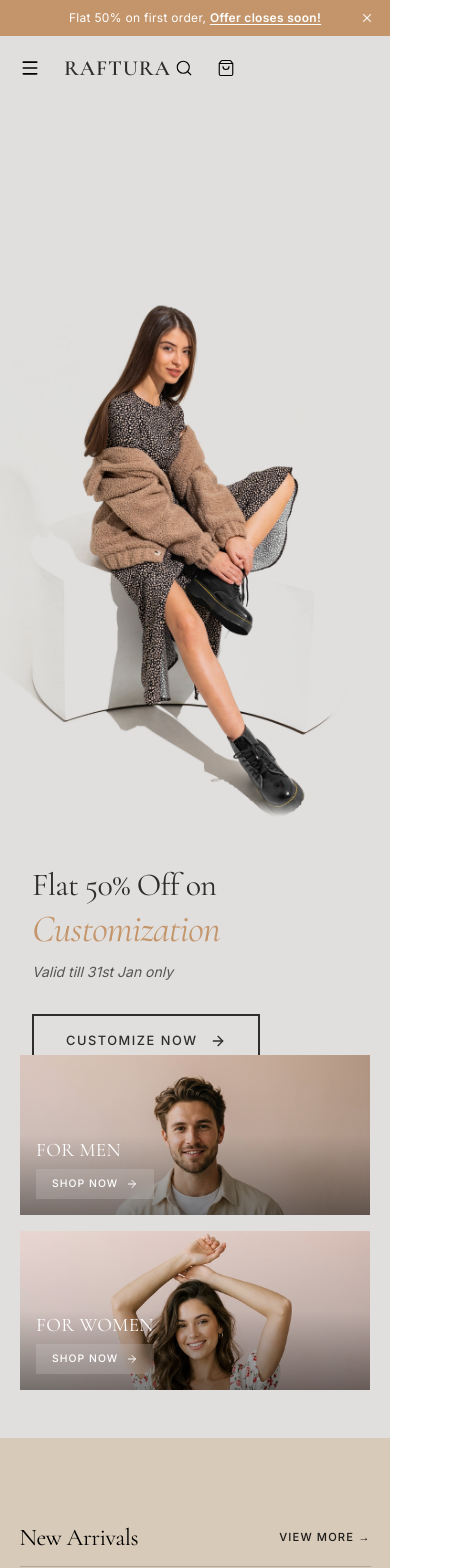
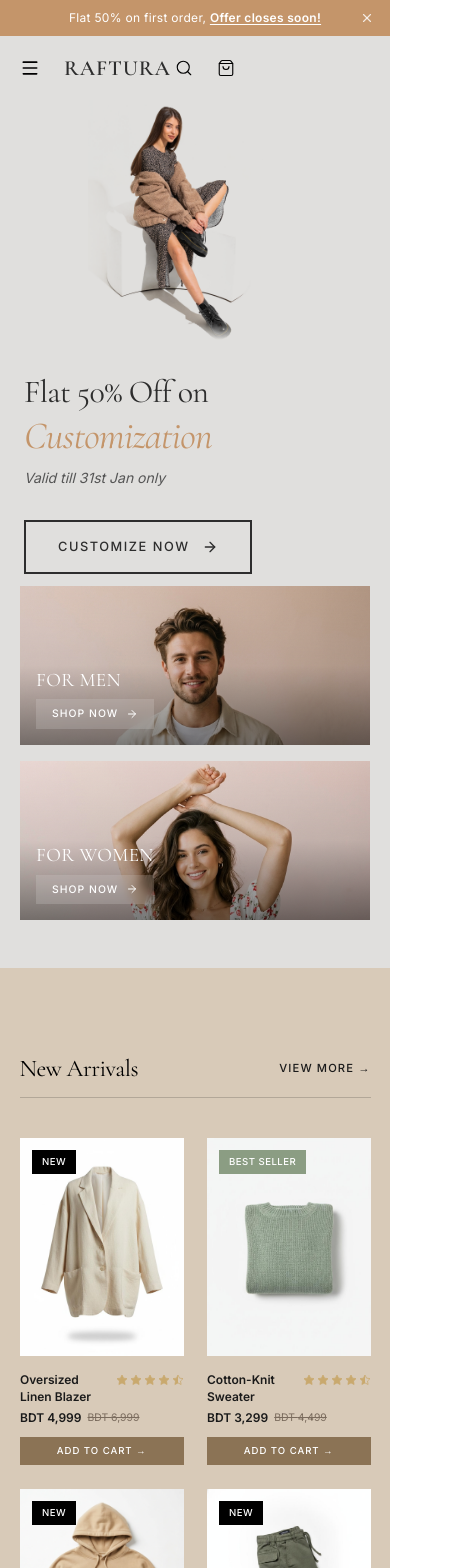
Before and after one commit to mushfiq-nehal/Raftura---Fashion-E-commerce-Frontend, a React (Vite) app: page / in a window 390 px wide. Shown: the top 1568 px of the page, 469 px wide, since content can reach past the window. Built offline with nearby package versions, Linux system fonts and the light colour scheme.

Commit message:
Product card responsiveness isue fixed

```diff
--- a/src/components/ProductCard.tsx
+++ b/src/components/ProductCard.tsx
@@ -75,39 +75,44 @@ export default function ProductCard({ product, className = '' }: ProductCardProp
       </Link>
 
       <div className="pt-1">
-        <div className="flex items-start justify-between gap-2 mb-1.5">
+        {/* Name + Stars — wrap on very narrow cards */}
+        <div className="flex items-start justify-between gap-1 mb-1">
           <Link
             to={`/product/${product.id}`}
-            className="font-semibold text-sm text-[#1A1A1A] leading-snug hover:text-[#8B9D83] transition-colors truncate"
+            className="font-semibold text-xs sm:text-sm text-[#1A1A1A] leading-snug hover:text-[#8B9D83] transition-colors line-clamp-2"
           >
             {product.name}
           </Link>
+          <div className="flex-shrink-0 pt-0.5">
             <StarRating rating={product.rating} />
           </div>
+        </div>
 
-        <p className="text-xs text-[#5C4F43] leading-relaxed mb-3 line-clamp-1">
+        {/* Description — hidden on very small screens to save space */}
+        <p className="hidden sm:block text-xs text-[#5C4F43] leading-relaxed mb-2 line-clamp-1">
           {product.description}
         </p>
 
-        <div className="flex items-center justify-between gap-2">
-          <div className="flex items-center gap-2 flex-shrink-0">
-            <span className="text-sm font-semibold text-[#1A1A1A]">
+        {/* Price row */}
+        <div className="flex items-center gap-1.5 mb-2 mt-1">
+          <span className="text-xs sm:text-sm font-semibold text-[#1A1A1A]">
             BDT {product.price.toLocaleString()}
           </span>
           {product.originalPrice > product.price && (
-              <span className="text-xs text-[#7A6B5D] line-through">
+            <span className="text-[0.65rem] sm:text-xs text-[#7A6B5D] line-through">
               BDT {product.originalPrice.toLocaleString()}
             </span>
           )}
         </div>
+
+        {/* Add to Cart — full width */}
         <button
           onClick={handleAddToCart}
-            className="flex-shrink-0 px-3 py-1.5 bg-[#8B7355] text-white text-[0.6rem] font-medium tracking-widest uppercase hover:bg-[#7A6347] transition-colors whitespace-nowrap"
+          className="w-full py-1.5 bg-[#8B7355] text-white text-[0.6rem] font-medium tracking-widest uppercase hover:bg-[#7A6347] transition-colors"
         >
           Add to Cart →
         </button>
       </div>
     </div>
-    </div>
   );
 }
--- a/src/sections/HeroSection.tsx
+++ b/src/sections/HeroSection.tsx
@@ -8,14 +8,16 @@ export default function HeroSection() {
       {/* Main Hero Area — no gap after banner */}
       <div className="relative w-full" style={{ backgroundColor: '#E0DFDD' }}>
         <div className="mx-auto w-full flex flex-col lg:flex-row" style={{ maxWidth: '1200px' }}>
-          {/* Left: Fashion Image — aligned to bottom right of left column (close to centerline) */}
+          {/* Left: Fashion Image */}
           <div className="relative w-full lg:w-[55%] flex items-end justify-center lg:justify-end overflow-hidden lg:overflow-visible">
-            <div className="relative w-full flex items-end justify-center lg:justify-end" style={{ height: 'min(85vh, 760px)' }}>
+            <div
+              className="relative w-full flex items-end justify-center lg:justify-end"
+              style={{ height: 'clamp(240px, 45vw, 760px)' }}
+            >
               <img
                 src="/images/hero-model.png"
                 alt="Fashion model in winter fur coat and stylish dress"
-                className="w-auto h-full object-contain object-bottom transition-transform duration-500"
-                style={{ maxWidth: '120%', transform: 'translateX(30px)' }}
+                className="w-auto h-full object-contain object-bottom transition-transform duration-500 lg:[transform:translateX(30px)] lg:[max-width:120%]"
               />
             </div>
             {/* Bottom Fade */}
@@ -25,8 +27,8 @@ export default function HeroSection() {
             />
           </div>
 
-          {/* Right: Offer Text — aligned to left of right column (close to centerline) */}
-          <div className="w-full lg:w-[45%] flex flex-col justify-center items-start px-8 lg:px-12 py-12 lg:py-0 relative z-10">
+          {/* Right: Offer Text */}
+          <div className="w-full lg:w-[45%] flex flex-col justify-center items-start px-6 sm:px-8 lg:px-12 py-8 lg:py-0 relative z-10">
             <h1
               className="font-heading leading-tight mb-3"
               style={{ fontSize: 'clamp(2rem, 4vw, 3.2rem)', color: '#2D2D2D' }}
@@ -63,7 +65,7 @@ export default function HeroSection() {
       </div>
 
       {/* Category Cards */}
-      <div className="w-full relative z-10" style={{ backgroundColor: '#E0DFDD', marginTop: '-60px' }}>
+      <div className="w-full relative z-10" style={{ backgroundColor: '#E0DFDD', marginTop: '-20px' }}>
         <div className="content-max-width px-5 lg:px-8 pt-0 pb-12 lg:pb-20">
           <div className="grid grid-cols-1 md:grid-cols-2 gap-4 lg:gap-5">
             {/* FOR MEN */}
```
Lines whose indentation alone changed are shown as unchanged.
